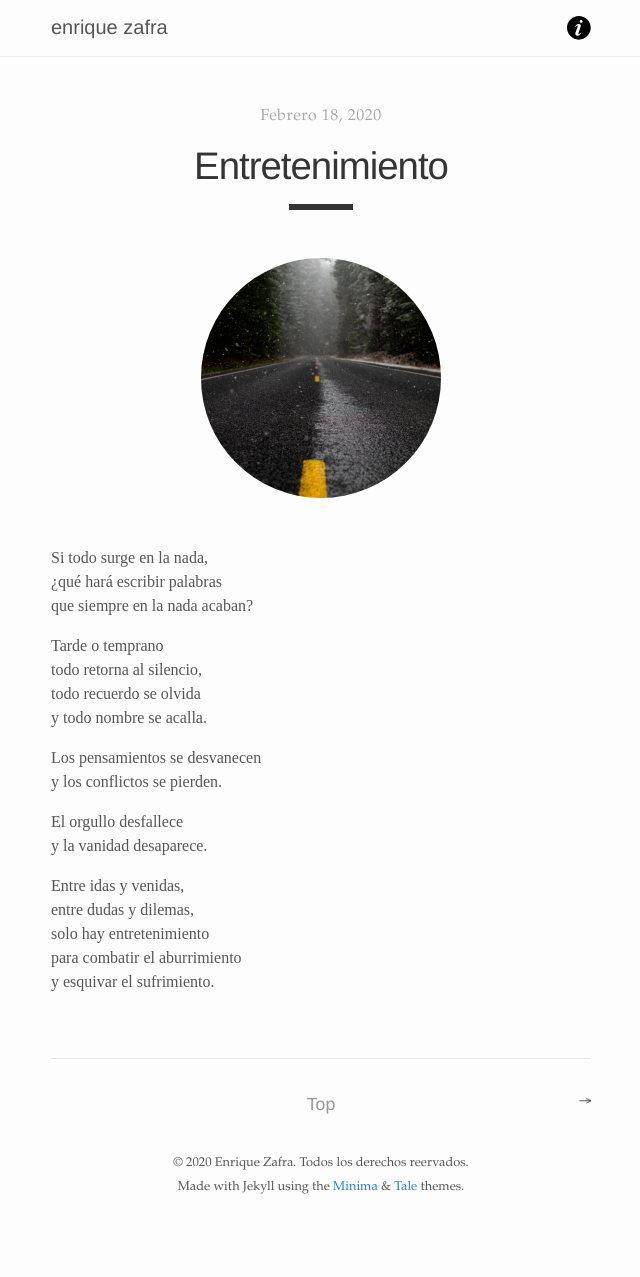
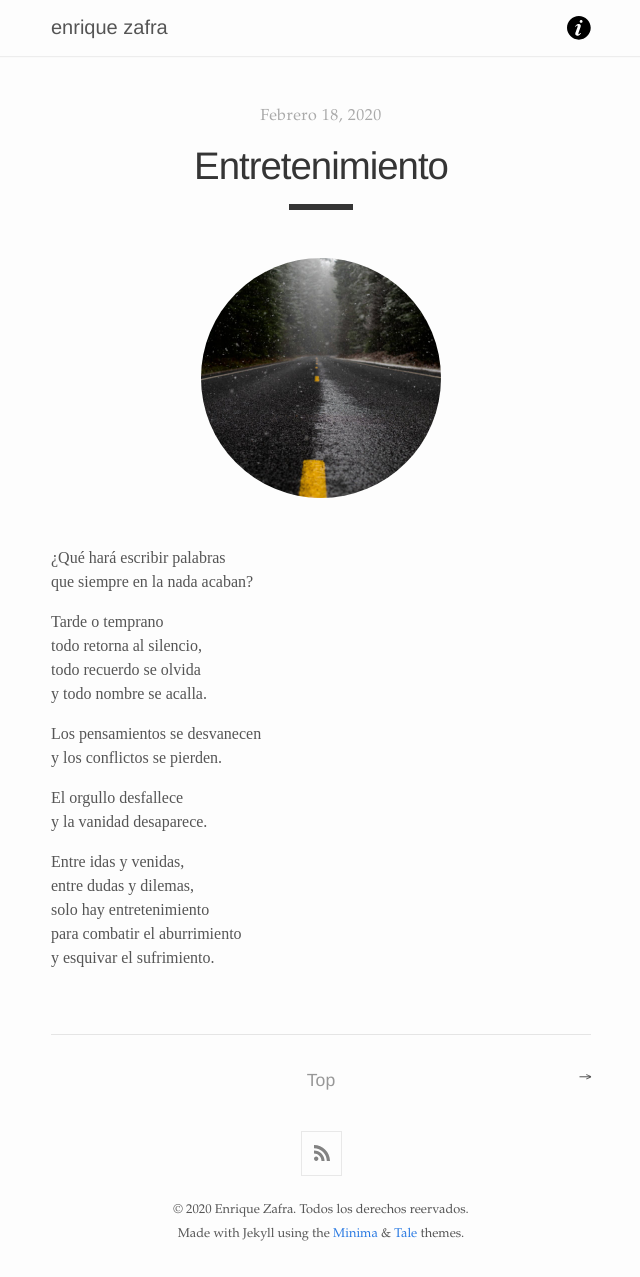
Before and after one commit to enrique-zafra/enrique-zafra, a Jekyll site: the page built from _posts/2020-02-18-entretenimiento.md, in a window 1280 px wide. Shown: the whole page, without its empty margins (319-959 px from the left). Built offline with Jekyll 4.4.1, drawn with Linux system fonts in a browser that asks for light colours; before the commit the page ends 1230 px from its top, so only the background shows below that.

Commit message:
Update config.yml

```diff
--- a/_config.yml
+++ b/_config.yml
@@ -3,7 +3,7 @@
   name: Enrique Zafra
   email: nrqzfr@gmail.com
 description: > # this means to ignore newlines until "show_excerpts:"
-  Puesto que nada sé, nada puedo enseñar, tan sólo puedo compartir algunas reflexiones y meditaciones personales
+  Nada sé y nada puedo enseñar, tan sólo puedo compartir algunas reflexiones en forma de poesía
   que surgen del silencio por simple entretenimiento.
 
 show_excerpts: true # set to true to show excerpts on the homepage
@@ -15,12 +15,12 @@
 
   # generate social links in footer
   social_links:
-    twitter: enrq_zafra
+    #twitter: enrq_zafra
     # github:  jekyll
     rss: rss
     # devto: jekyll
     # dribbble: jekyll
-    facebook: enrqzafra
+    #facebook: enrqzafra
     # flickr:   jekyll
     # instagram: zafra.enrique
     # linkedin: jekyll
--- a/_includes/footer.html
+++ b/_includes/footer.html
@@ -1,4 +1,7 @@
 <footer>
+  <div class="social-links">
+    {%- include social.html -%}
+  </div>
   <span>
     &copy; <time datetime="{{ site.time }}">{{ site.time | date: '%Y' }}</time> {{ site.author.name }}. Todos los derechos reervados.<br>
     Made with Jekyll using the <a href="https://github.com/jekyll/minima">Minima</a> &amp; <a href="https://github.com/chesterhow/tale/">Tale</a> themes.
--- a/_posts/2020-02-18-entretenimiento.md
+++ b/_posts/2020-02-18-entretenimiento.md
@@ -7,8 +7,7 @@
 
 <img src="{{page.image | prepend: site.baseurl}}" class="round">
 
-Si todo surge en la nada,
-¿qué hará escribir palabras
+¿Qué hará escribir palabras
 que siempre en la nada acaban?
 
 Tarde o temprano
```
